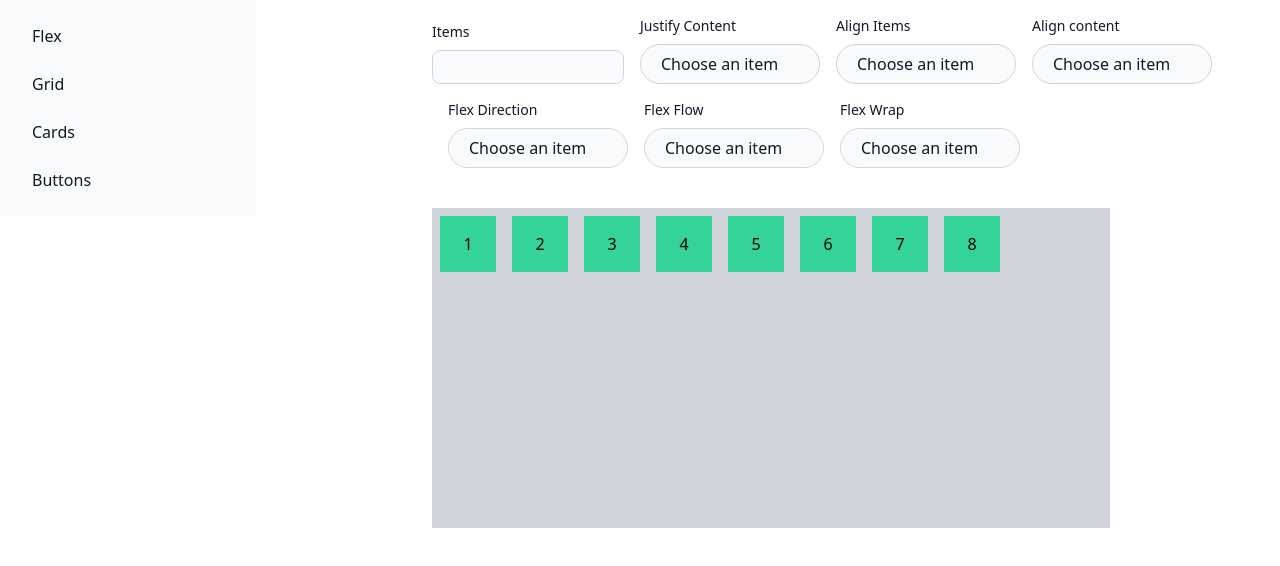
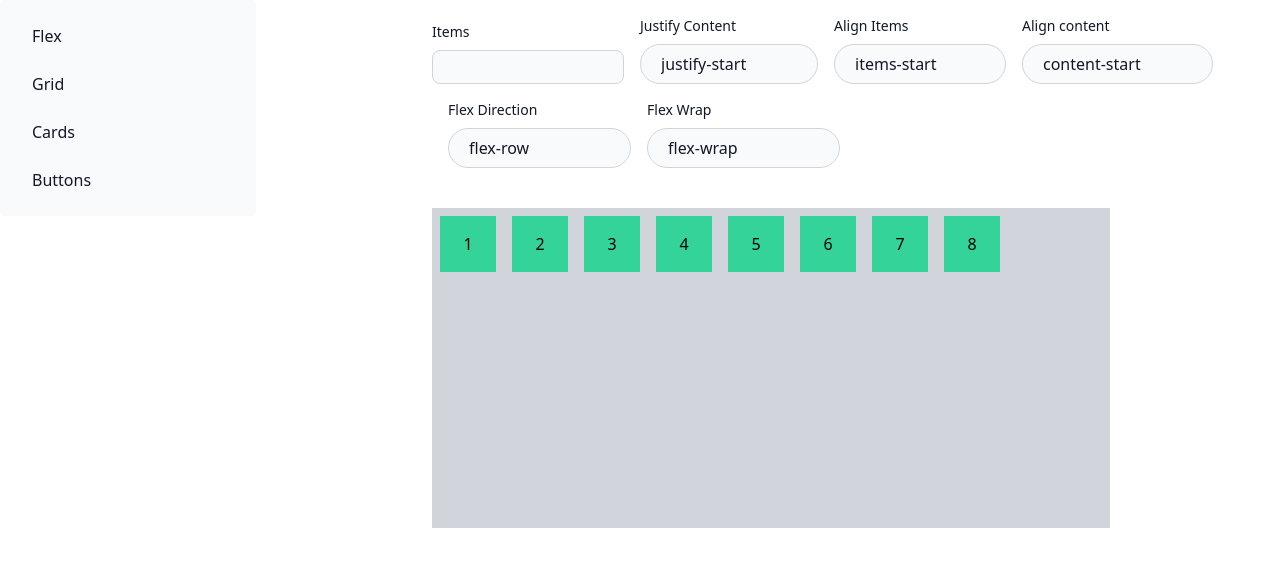
Before and after one commit to TeLoardBruh/UI-Builder, a Nuxt app: page /flex in a window 1280 px wide. Shown: the top 566 px of the page. Built offline with nearby package versions, Linux system fonts and the light colour scheme.

Commit message:
feat: creating input field to store dynamic value

```diff
--- a/components/input/LableWithInput.vue
+++ b/components/input/LableWithInput.vue
@@ -13,20 +13,14 @@
       class="block p-2 w-full text-gray-900 bg-gray-50 rounded-lg border border-gray-300 sm:text-xs focus:ring-blue-500 focus:border-blue-500 dark:bg-gray-700 dark:border-gray-600 dark:placeholder-gray-400 dark:text-white dark:focus:ring-blue-500 dark:focus:border-blue-500"
       @input="emitCurrStateToParent($event)"
     />
-    <!-- message = $event.target.value -->
     <select
       v-if="inputType === 'dropdown'"
       class="border border-gray-300 rounded-full text-gray-900 h-10 pl-5 pr-10 bg-gray-50 hover:border-gray-400 focus:outline-none appearance-none"
+      @change="emitCurrStateToParent($event)"
     >
-      <option>Choose an item</option>
-      <option>Red</option>
-      <option>Blue</option>
-      <option>Yellow</option>
-      <option>Black</option>
-      <option>Orange</option>
-      <option>Purple</option>
-      <option>Gray</option>
-      <option>White</option>
+      <option v-for="item in dropItem" :key="item.id" :value="item.elm">
+        {{ name === undefined ? name : `${name}-`}}{{ item.elm }}
+      </option>
     </select>
   </div>
 </template>
@@ -51,14 +45,20 @@ export default Vue.extend({
       type: String || Number,
       required: false,
     },
+    dropItem: {
+      type: Array,
+      required: false,
+    },
   },
   watch: {
     name(value: any) {
+      console.log("From watch  : ", value);
       this.$emit("emitCurrStateToParent", value.target.value);
     },
   },
   methods: {
     emitCurrStateToParent(event: any) {
+      console.log("Here from child : ", event);
       this.$emit("emitCurrStateToParent", event.target.value);
     },
   },
--- a/components/layouts/Flex.vue
+++ b/components/layouts/Flex.vue
@@ -1,6 +1,10 @@
 <template>
-  <div class="">
-    <div class="bg-green-400 w-14 h-14 m-2 flex items-center justify-center" v-for="item in items" :key="item">
+  <div :class="'justify-'+internalClass[internalClass.length - 1]">
+    <div
+      class="bg-green-400 w-14 h-14 m-2 flex items-center justify-center"
+      v-for="item in items"
+      :key="item"
+    >
       {{ item }}
     </div>
   </div>
@@ -14,6 +18,10 @@ export default Vue.extend({
       type: Number as any,
       required: false,
     },
+    internalClass: {
+      type: Array,
+      required: false,
+    },
   },
 });
 </script>
--- a/pages/flex/index.vue
+++ b/pages/flex/index.vue
@@ -11,36 +11,50 @@
       <input-lable-with-input
         :label="'Justify Content'"
         :inputType="'dropdown'"
-        v-model="justify"
+        :name="'justify'"
+        :dropItem="content"
+        v-on:emitCurrStateToParent="reciveDataFromChild($event)"
+        v-once
       />
       <input-lable-with-input
         :label="'Align Items'"
+        :name="'items'"
         :inputType="'dropdown'"
-        v-model="alignItem"
+        :dropItem="alignItem"
+        v-on:emitCurrStateToParent="reciveDataFromChild($event)"
+        v-once
       />
       <input-lable-with-input
         :label="'Align content'"
+        :name="'content'"
         :inputType="'dropdown'"
-        v-model="alignContent"
+        :dropItem="content"
+        v-on:emitCurrStateToParent="reciveDataFromChild($event)"
+        v-once
       />
       <input-lable-with-input
         :label="'Flex Direction'"
         :inputType="'dropdown'"
-        v-model="flexDirection"
+        :dropItem="flexDirection"
+        v-on:emitCurrStateToParent="reciveDataFromChild($event)"
+        v-once
       />
-      <input-lable-with-input
-        :label="'Flex Flow'"
-        :inputType="'dropdown'"
-        v-model="flexFlow"
-      />
+
       <input-lable-with-input
         :label="'Flex Wrap'"
         :inputType="'dropdown'"
-        v-model="flexWrap"
+        :name="'flex'"
+        :dropItem="flexWraper"
+        v-on:emitCurrStateToParent="reciveDataFromChild($event)"
+        v-once
       />
     </div>
     <div class="bg-gray-300 w-full lg:w-4/5 h-80 mt-10">
-      <layouts-flex :items="itemFlex" class="flex" />
+      <layouts-flex
+        :items="itemFlex"
+        :class="'flex ' + 'flex-' + flexWrapClass"
+        :internalClass="internalClassArray"
+      />
     </div>
   </div>
 </template>
@@ -53,18 +67,92 @@ export default Vue.extend({
       item: 0,
       itemFlex: 8,
       justify: "",
-      alignItem: "",
-      alignContent: "",
-      flexDirection: "",
+      internalClassArray: [] as any,
+      flexJustifyClass: "",
+      content: [
+        {
+          id: 0,
+          elm: "start",
+        },
+        {
+          id: 1,
+          elm: "end",
+        },
+        {
+          id: 2,
+          elm: "center",
+        },
+        {
+          id: 3,
+          elm: "between",
+        },
+        {
+          id: 4,
+          elm: "around",
+        },
+        {
+          id: 5,
+          elm: "evenly",
+        },
+      ],
+      alignItem: [
+        {
+          id: 0,
+          elm: "start",
+        },
+        {
+          id: 1,
+          elm: "end",
+        },
+        {
+          id: 2,
+          elm: "center",
+        },
+        {
+          id: 3,
+          elm: "baseline",
+        },
+        {
+          id: 4,
+          elm: "stretch",
+        },
+      ],
+      flexDirection: [
+        {
+          id: 0,
+          elm: "flex-row",
+        },
+        { id: 1, elm: "flex-row-reverse" },
+        { id: 2, elm: "flex-col" },
+        { id: 3, elm: "flex-col-reverse" },
+      ],
       flexFlow: "",
       flexWrap: "",
+      flexWrapClass: "",
+      flexWraper: [
+        {
+          id: 0,
+          elm: "wrap",
+        },
+        {
+          id: 1,
+          elm: "nowrap",
+        },
+        {
+          id: 2,
+          elm: "wrap-reverse",
+        },
+      ],
     };
   },
   created() {},
   methods: {
     reciveDataFromChild(recivedData: any) {
       // Do something with the data
-      this.itemFlex = Number(recivedData);
+      this.itemFlex = Number(recivedData) ? Number(recivedData) : this.itemFlex;
+      this.flexWrapClass = Number(recivedData) ? "" : recivedData;
+      this.flexJustifyClass = Number(recivedData) ? "" : recivedData;
+      this.internalClassArray.push(this.flexJustifyClass);
       console.log("FFrom parenet : ", recivedData);
     },
   },
```
